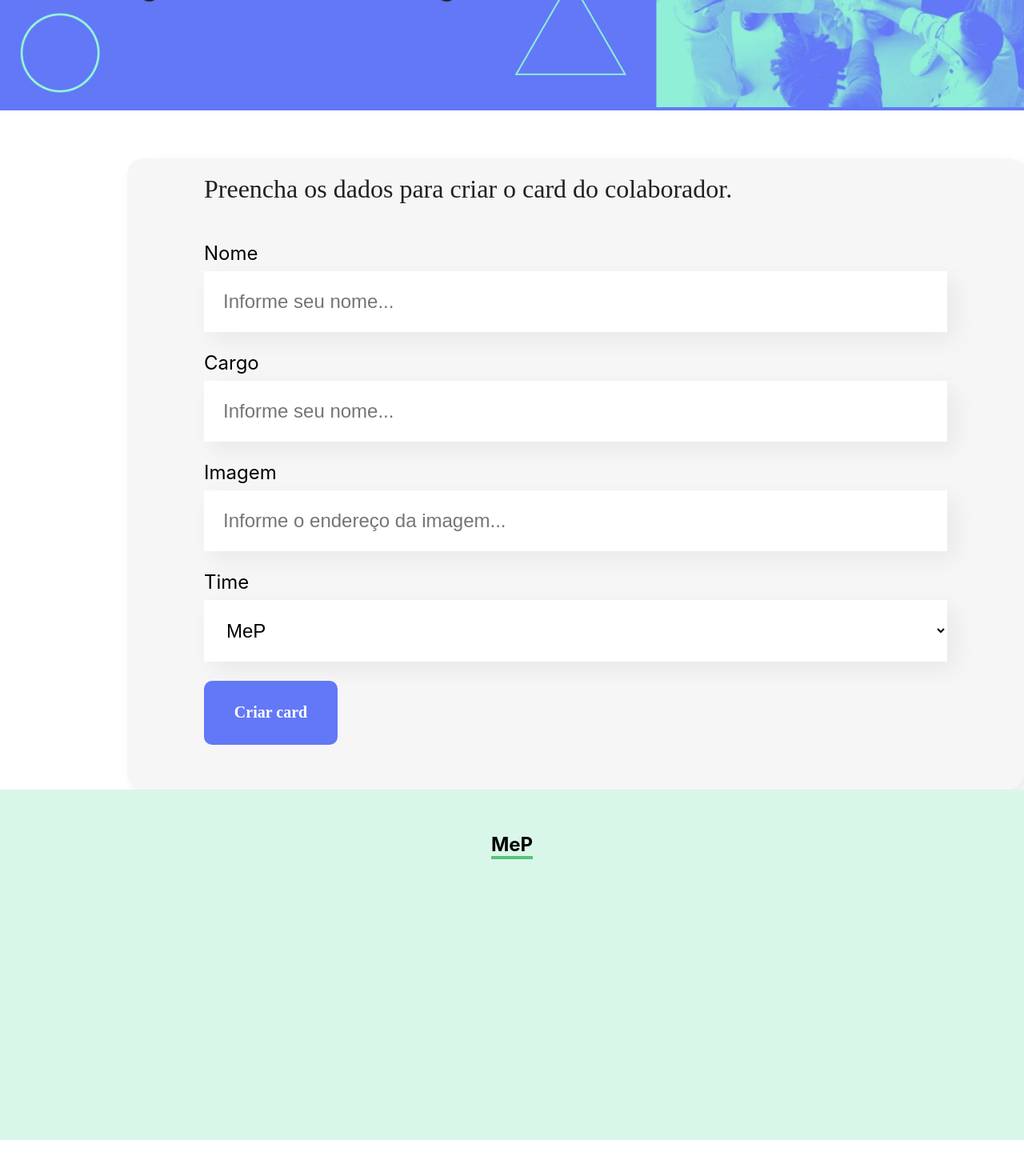
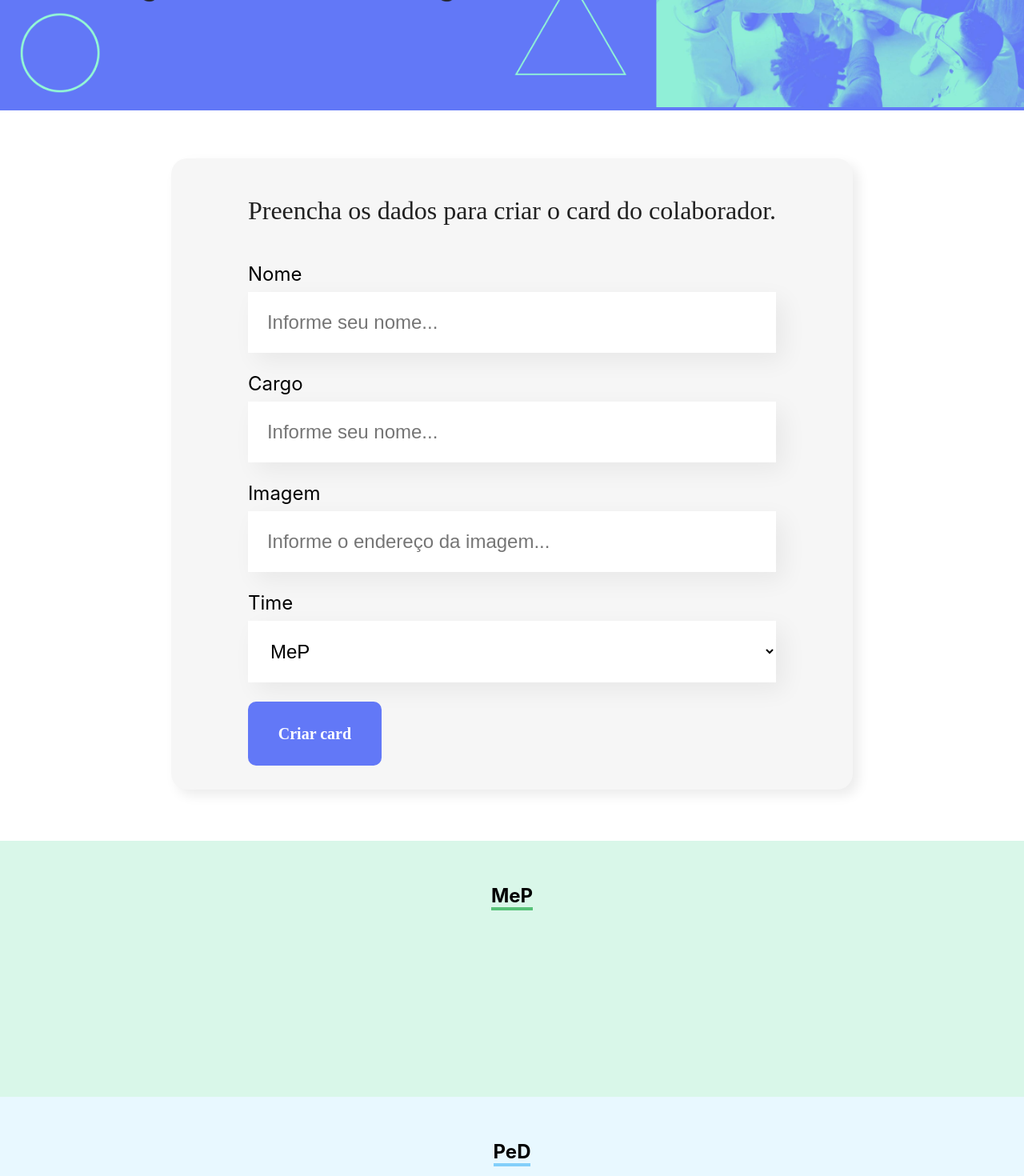
Before and after one commit to eduardorezzadori/desenvolvendo-com-react, a React (Create React App) app in the folder organograma/: page / in a window 1280 px wide. Shown: the part 360-1830 px from the top of the page at 80% size. Before the commit the page ends 1785 px from the top, so only its background shows below. Built offline with nearby package versions, Linux system fonts and the light colour scheme; the HTML template or start-up script is replaced by a standard one.

Commit message:
passagem de alguns styles via props para os cards de equipes e ajustes no css

```diff
--- a/organograma/src/App.js
+++ b/organograma/src/App.js
@@ -17,7 +17,7 @@ function App() {
     <div className="App">
       <Banner />
       <Formulario submit={onSubmit} times={times} />
-      <Equipe />
+      {times.map(time => <Equipe key={time.name} label={time.name} textColor={time.textColor} background={time.bgColor}/>)}
     </div>
   );
 }
--- a/organograma/src/components/Equipes/Equipe.css
+++ b/organograma/src/components/Equipes/Equipe.css
@@ -1,7 +1,7 @@
 .squad-container {
     background-color: #D9F7E9;
     width: 100%;
-    height: 438px;
+    height: 20rem;
 }
 
 .squad-container header {
--- a/organograma/src/components/Equipes/index.js
+++ b/organograma/src/components/Equipes/index.js
@@ -2,11 +2,11 @@ import "./Equipe.css"
 
 const Equipe = (props) => {
     return (
-        <section className="squad-container">
+        <section className="squad-container" style={{backgroundColor: props.background}}>
             <header>
-                <h2>MeP</h2>
+                <h2 style={{borderColor: props.textColor}}>{props.label}</h2>
             </header>
-        </section>
+        </section >
     )
 }
 
--- a/organograma/src/components/Formulario/Formulario.css
+++ b/organograma/src/components/Formulario/Formulario.css
@@ -1,5 +1,6 @@
 form {
     align-items: center;
+    margin-bottom: 64px;
 }
 
 form h2 {
@@ -14,10 +15,9 @@ form h2 {
 }
 
 .container-card-creater {
-    width: 1121px;
+    max-width: 1121px;
     height: 789px;
     margin-top: 60px;
-    margin-left: 159px;
     border-radius: 20px;
     box-shadow: 7px 7px 15px 0px rgba(0, 0, 0, 0.08);
     background: #F6F6F6;
@@ -41,3 +41,10 @@ form button {
     padding: 0px auto;
     margin: 0px 96px;
 }
+
+.card-creater {
+    width: 100%;
+    display: flex;
+    align-items: center;
+    justify-content: center;
+}
--- a/organograma/src/components/ListaSuspensa/index.js
+++ b/organograma/src/components/ListaSuspensa/index.js
@@ -5,7 +5,7 @@ const ListaSuspensa = (props) => {
         <div className='lista-suspensa'>
             <label>{props.label}</label>
             <select onChange={evento => props.aoAlterado(evento.target.value)} required={true}>
-                {props.times.map( item => <option key={item}>{item}</option> )}
+                {props.times.map( item => <option key={item.name}>{item.name}</option> )}
             </select>
         </div>
     )
--- a/organograma/src/general/Times.js
+++ b/organograma/src/general/Times.js
@@ -1 +1,4 @@
-export const times = ["MeP", "PeD"]
+export const times = [
+    { name: "MeP", textColor: "#57C278", bgColor: "#D9F7E9" },
+    { name: "PeD", textColor: "#82CFFA", bgColor: "#E8F8FF" }
+]
```
